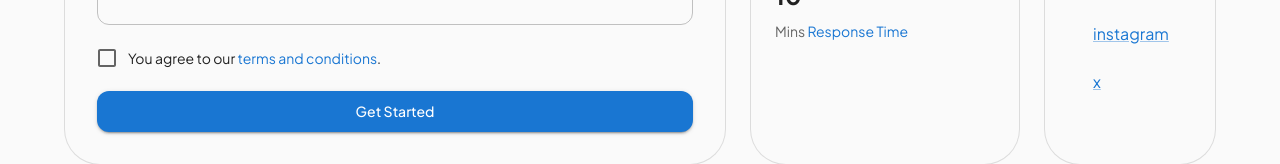
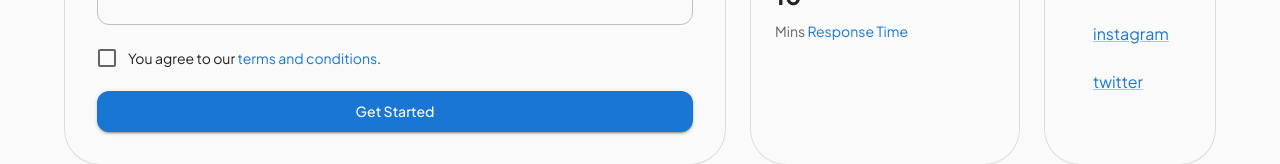
Before and after one commit to keymarrow/ProTek, a Next.js app: page /contact in a window 1280 px wide. Shown: the part 481-645 px from the top of the page. Built offline with nearby package versions, Linux system fonts and the light colour scheme; some icons are missing.

Commit message:
contact changes

```diff
--- a/ContactPage.tsx
+++ b/ContactPage.tsx
@@ -232,7 +232,7 @@ export default function ContactPage() {
                 <Stack direction="row" spacing={1} alignItems="center">
                   <TwitterIcon color="primary" />
                   <Link href="https://x.com/proteknologies" target="_blank" rel="noopener noreferrer">
-                    x
+                    twitter
                   </Link>
                 </Stack>
               </Stack>
```
